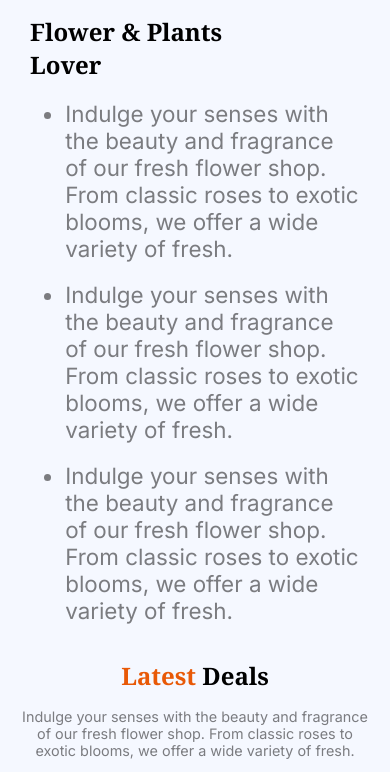
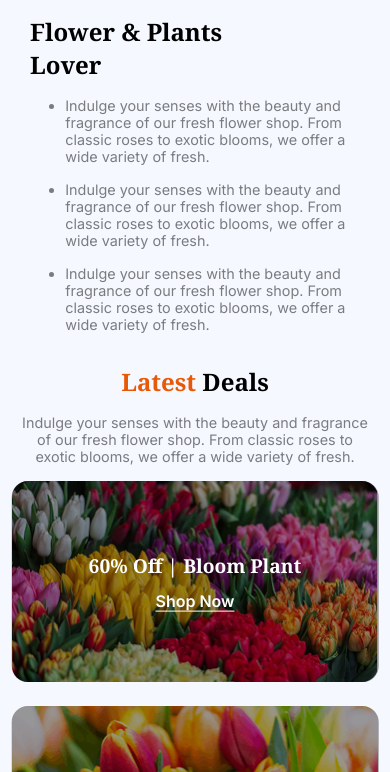
Before and after one commit to mdjunaidjewel/Assignment-02, a plain HTML site: page index.html in a window 390 px wide. Shown: the part 2460-3232 px from the top of the page. Drawn offline with Linux system fonts and the light colour scheme.

Commit message:
Alhamdulillah, finaly done the Project with Mobile and Desktop responsive, This was a Assingment-02 of PH

```diff
--- a/style.css
+++ b/style.css
@@ -450,6 +450,10 @@ footer{
         flex-direction: column;
         padding-top: 0;
     }
+    .content ul li{
+    margin: 1rem 0;
+    font-size: 0.9rem;
+}
     .plants-lover-left img{
         max-width: 100%;
         margin: 0.8rem 0;
```
